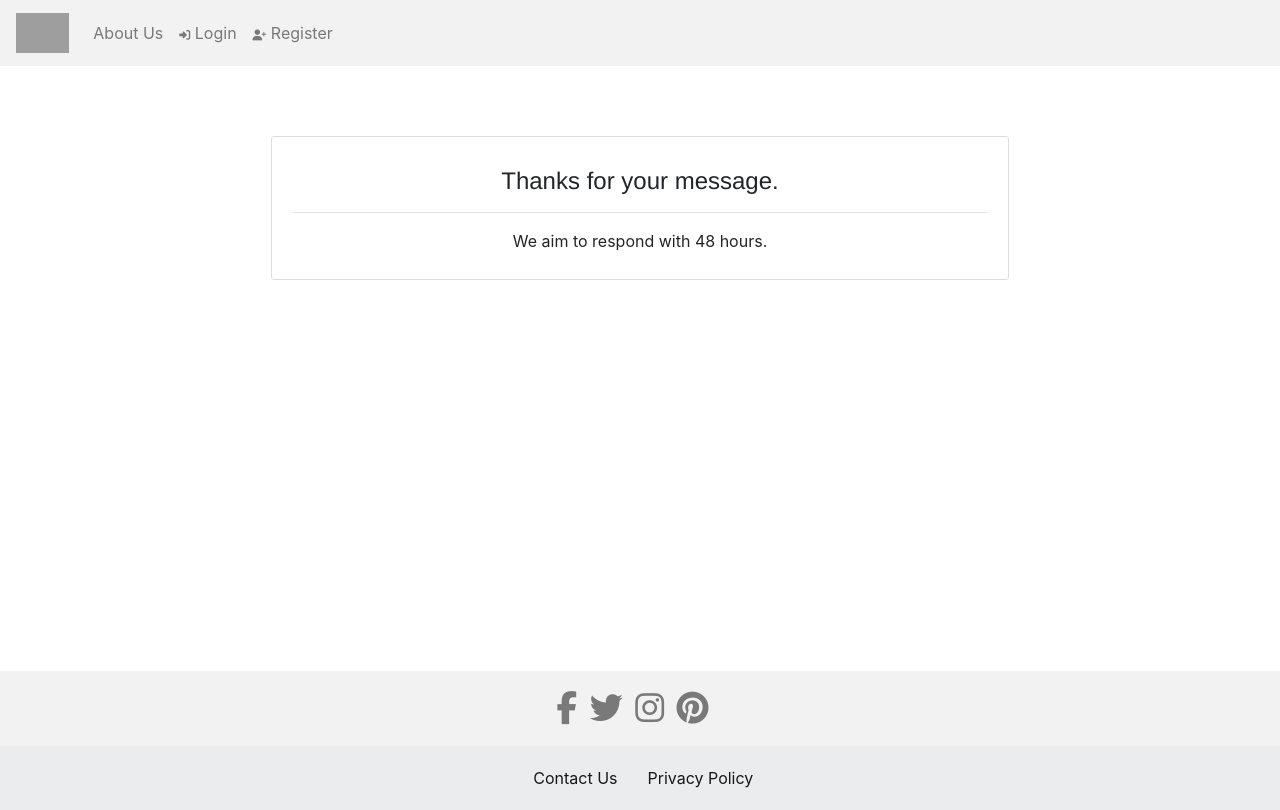
After one commit to JackBen2019/Jack-Bennett-Full-Stack-Frameworks-Milestone-Project, a Django app: a page that uses templates/base.html in a window 1280 px wide. The commit adds this page. Run offline with Django 3.2, Linux system fonts and the light colour scheme; some libraries are stand-ins or nearby versions; grey boxes are pictures that could not be loaded.

Commit message:
Seperate HTML page added for contact form thank you message

```diff
--- a/accounts/models.py
+++ b/accounts/models.py
@@ -19,9 +19,6 @@ CATEGORY_CHOICES = (
 )
 
 class Post(models.Model):
-    """
-    A single forum post
-    """
     creator_id = models.ForeignKey(User, null=False, default=1)
     title = models.CharField(max_length=200)
     content = models.TextField()
--- a/jbfullstackframeworks/urls.py
+++ b/jbfullstackframeworks/urls.py
@@ -18,6 +18,7 @@ from django.contrib import admin
 from django.views.static import serve
 from .settings import MEDIA_ROOT
 from accounts import urls as accounts_urls
+from accounts.views import about
 from products import urls as urls_products
 from search import urls as urls_search
 from checkout import urls as urls_checkout
@@ -26,11 +27,12 @@ from sendemail import urls as urls_sendemail
 
 urlpatterns = [
     url(r'^admin/', admin.site.urls),
+    url(r'^$', about, name="about"),
     url(r'^accounts/', include(accounts_urls, namespace=None)),
     url(r'^products/', include(urls_products, namespace=None)),
     url(r'^cart/', include(urls_cart, namespace=None)),
     url(r'^search/', include(urls_search, namespace=None)),
     url(r'^checkout/', include(urls_checkout, namespace=None)),
-    url(r'^$', include(urls_sendemail, namespace=None)),
+    url(r'^contact/', include(urls_sendemail, namespace=None)),
     url(r'^media/(?P<path>.*)$', serve, {'document_root': MEDIA_ROOT}),
 ]
--- a/products/urls.py
+++ b/products/urls.py
@@ -1,4 +1,4 @@
-from django.conf.urls import url, include
+from django.conf.urls import url
 from .views import all_products, product_details, edit_product, add_product
 
 urlpatterns = [
--- a/sendemail/forms.py
+++ b/sendemail/forms.py
@@ -2,6 +2,6 @@ from django import forms
 
 
 class ContactForm(forms.Form):
-    contact_from_email = forms.EmailField(required=True)
-    contact_subject = forms.CharField(required=True)
-    contact_message = forms.CharField(widget=forms.Textarea, required=True)
+    email_address = forms.EmailField(required=True)
+    reason = forms.CharField(required=True)
+    description = forms.CharField(widget=forms.Textarea, required=True)
--- a/sendemail/templates/contact_email.html
+++ b/sendemail/templates/contact_email.html
@@ -6,6 +6,7 @@
 
 {%block page_heading %}Contact Us{% endblock %}
 
+{% block content %}
 <div class="form-container base-wrapper">
 	<div class="form-styling justify-content-center">
 		<form method="post">
@@ -19,3 +20,4 @@
 		</form>
 	</div>
 </div>
+{% endblock %}
--- /dev/null
+++ b/sendemail/templates/contact_success.html
@@ -0,0 +1,17 @@
+{% extends 'base.html' %}
+
+{% load bootstrap_tags %}
+
+{% block page_title %}Contact Us{% endblock %}
+
+{%block page_heading %}Contact Us{% endblock %}
+
+{% block content %}
+<div class="form-container base-wrapper">
+	<div class="form-styling text-center">
+			<h4>Thanks for your message.</h4>
+            <hr>
+            <p>We aim to respond with 48 hours.</p>
+	</div>
+</div>
+{% endblock %}
--- a/sendemail/urls.py
+++ b/sendemail/urls.py
@@ -1,7 +1,6 @@
 from django.contrib import admin
 from django.conf.urls import url
 from.views import contact, contact_success
-from .models import ContacForm
 
 urlpatterns = [
     url(r'^contact-us/', contact, name="contact"),
--- a/sendemail/views.py
+++ b/sendemail/views.py
@@ -10,17 +10,17 @@ def contact(request):
     else:
         form = ContactForm(request.POST)
         if form.is_valid():
-            subject = form.cleaned_data['contact_subject']
-            from_email = form.cleaned_data['contact_from_email']
-            message = form.cleaned_data['contact_message']
+            subject = form.cleaned_data['reason']
+            from_email = form.cleaned_data['email_address']
+            message = form.cleaned_data['description']
             try:
                 send_mail(subject, message, from_email,
                           ['jackbennett@jbmarketing.com'])
             except BadHeaderError:
                 return HttpResponse('Invalid header found.')
             return redirect('contact_success')
-    return render(request, "email.html", {'form': form})
+    return render(request, "contact_email.html", {'form': form})
 
 
 def contact_success(request):
-    return HttpResponse('Thanks for your message.')
+    return render(request, "contact_success.html",)
--- a/templates/base.html
+++ b/templates/base.html
@@ -103,7 +103,7 @@
 		</div>
 		<div class="row copyright-container">
 			<div class="col-sm-6 text-right">
-				<a class="footer-link" href="{% url 'about' %}"> Contact Us </a>
+				<a class="footer-link" href="{% url 'contact' %}"> Contact Us </a>
 			</div>
 			<div class="col-sm-6 text-left">
 				<a class="footer-link" href="{% url 'privacy_policy' %}"> Privacy Policy </a>
```
Also changed, not shown: accounts/urls.py (+6 -3 lines).
